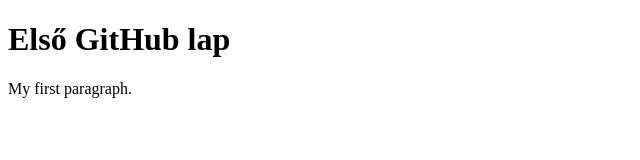
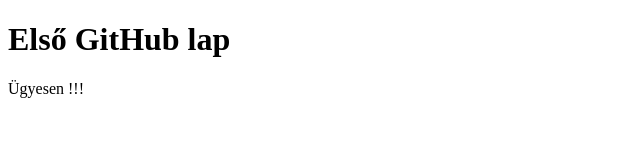
Before and after one commit to DUZalan/proba, a plain HTML site: page index.html in a window 1280 px wide. Shown: the full height of the page, 0-640 px from the left. Drawn offline with Linux system fonts and the light colour scheme.

Commit message:
Második

```diff
--- a/index.html
+++ b/index.html
@@ -7,7 +7,7 @@
 <body>
 
 <h1>Első GitHub lap</h1>
-<p>My first paragraph.</p>
+<p>Ügyesen !!!</p>
 
 </body>
 </html>
```
